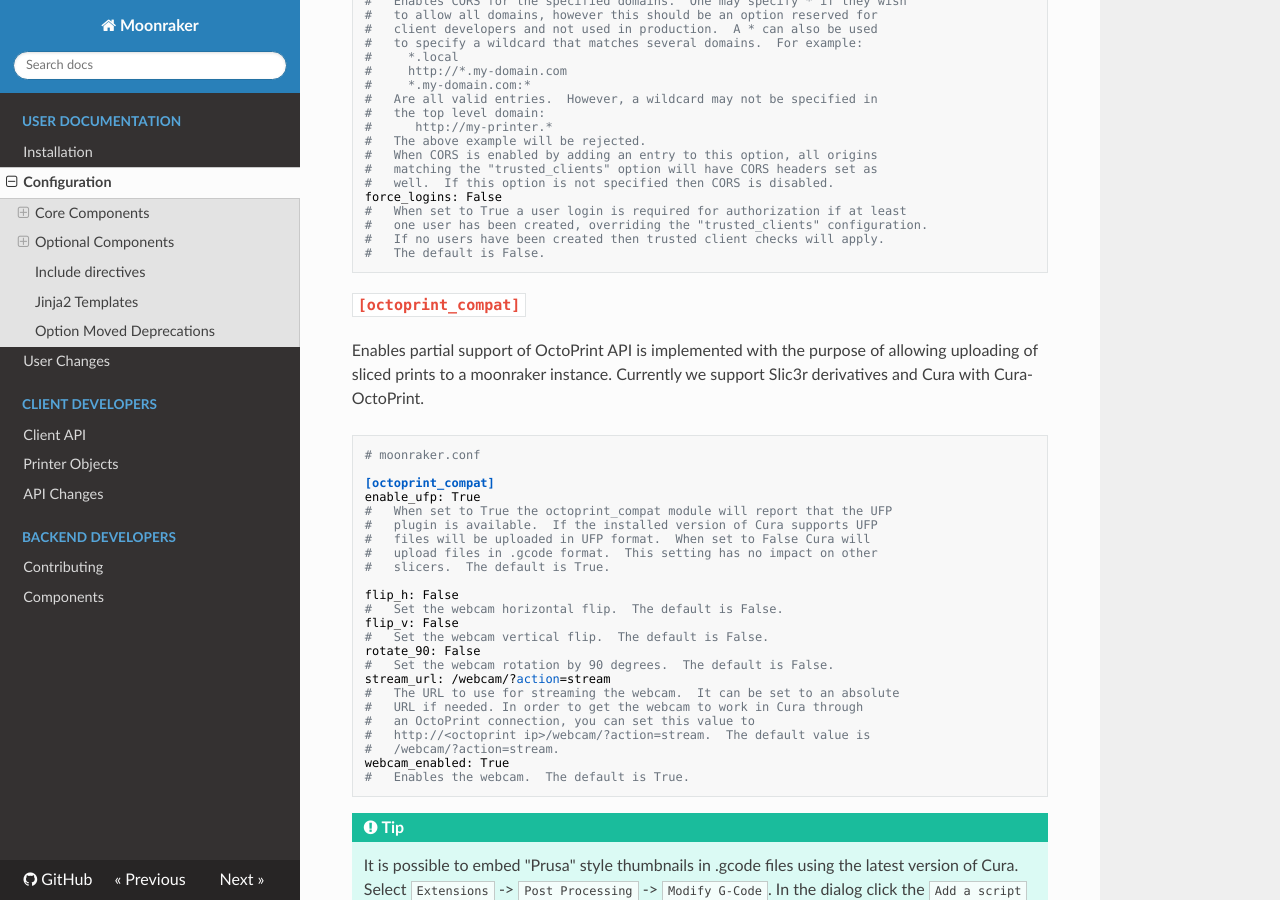
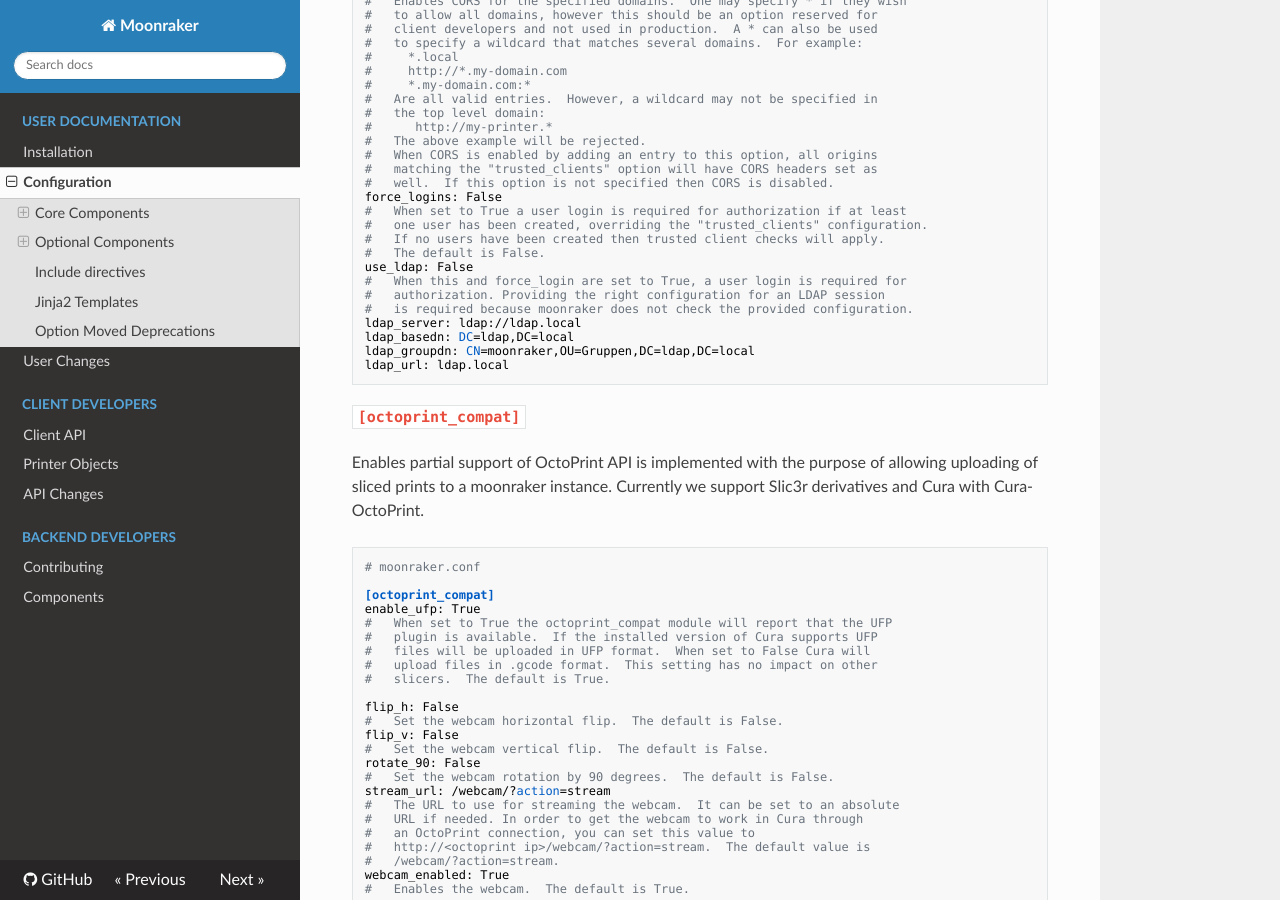
Before and after one commit to Arksine/moonraker, an MkDocs documentation site: the page built from docs/configuration.md, in a window 1280 px wide and 900 px high, scrolled down 4804 px. Built offline with MkDocs 1.6.1, drawn with Linux system fonts in a browser that asks for light colours; nearby versions of some CDN libraries.

Commit message:
add ldap documentation

````diff
--- a/docs/configuration.md
+++ b/docs/configuration.md
@@ -285,6 +285,14 @@ force_logins: False
 #   one user has been created, overriding the "trusted_clients" configuration.
 #   If no users have been created then trusted client checks will apply.
 #   The default is False.
+use_ldap: False
+#   When this and force_login are set to True, a user login is required for
+#   authorization. Providing the right configuration for an LDAP session
+#   is required because moonraker does not check the provided configuration.
+ldap_server: ldap://ldap.local
+ldap_basedn: DC=ldap,DC=local
+ldap_groupdn: CN=moonraker,OU=Gruppen,DC=ldap,DC=local
+ldap_url: ldap.local
 ```
 
 ### `[octoprint_compat]`
````
